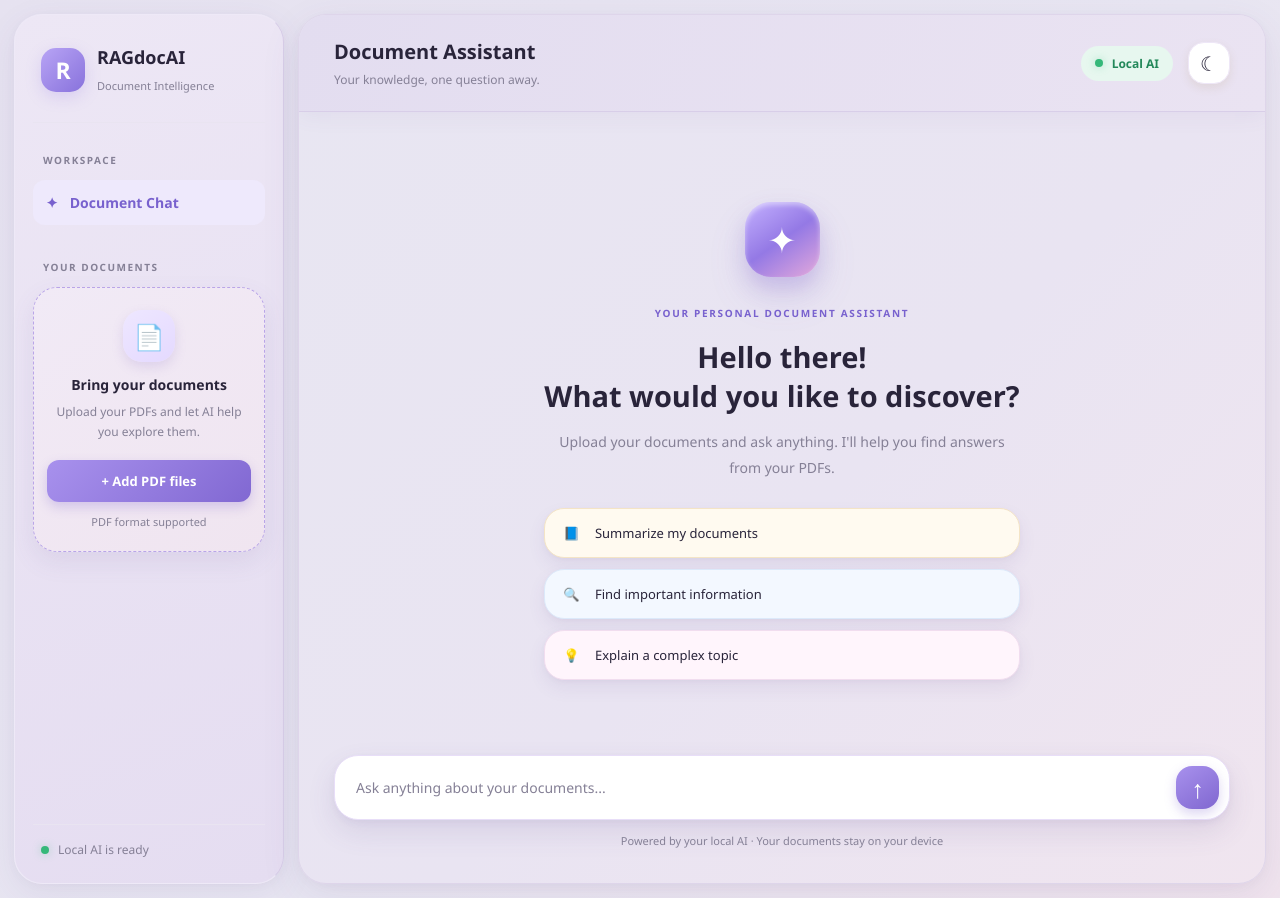
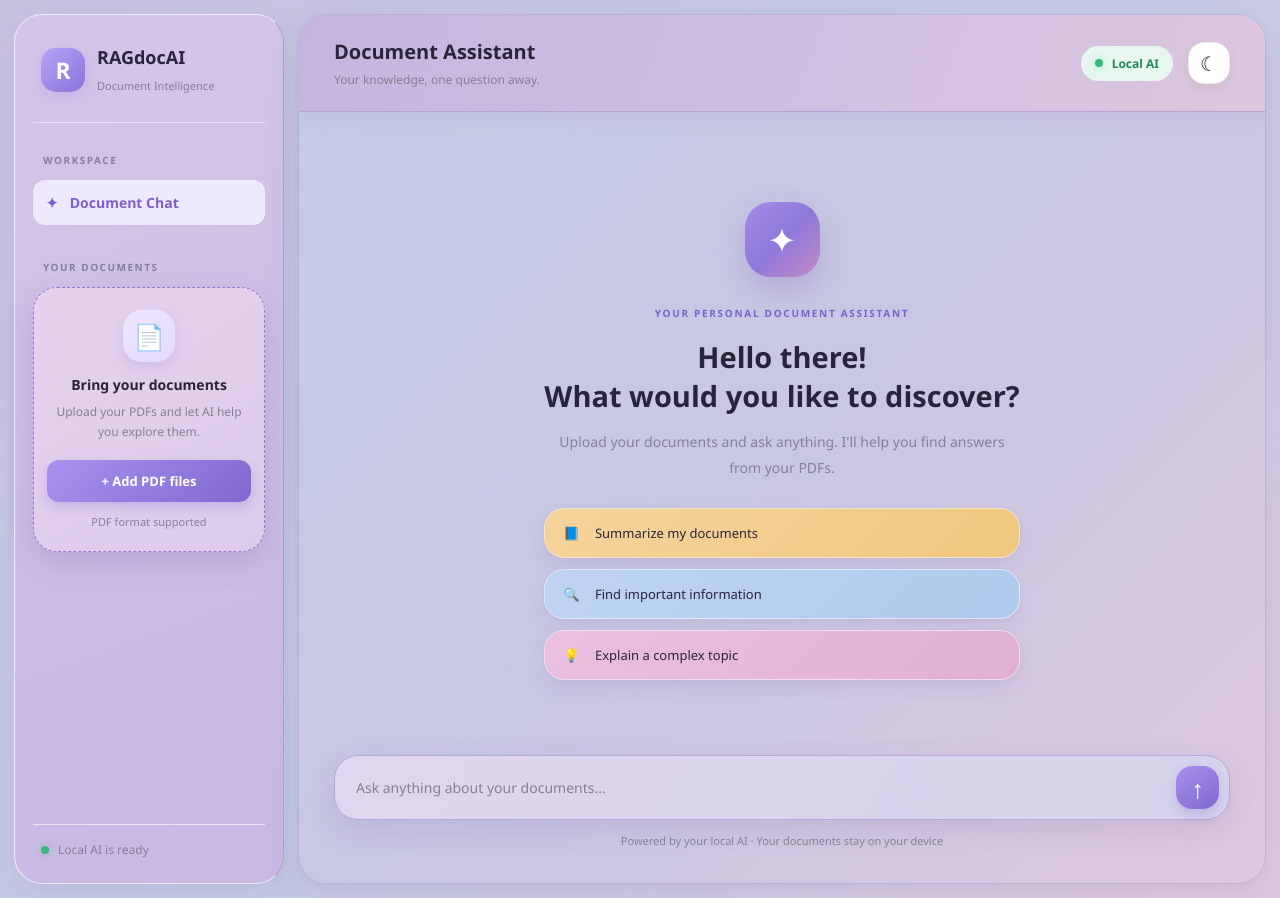
Before and after one commit to shadab-a43/RAGdocAI, a FastAPI app: page / in a window 1280 px wide. Run offline with FastAPI, Linux system fonts and the light colour scheme.

Commit message:
Update: style.css

```diff
--- a/static/style.css
+++ b/static/style.css
@@ -1515,3 +1515,169 @@ body:not(.dark-mode) .upload-card {
     border-color: #B9A5E8;
     box-shadow: 0 10px 25px rgba(112, 85, 160, 0.10);
 }
+
+
+/* =====================================
+   RAGdocAI - ENHANCED LIGHT THEME
+   ===================================== */
+
+body:not(.dark-mode) {
+    background: linear-gradient(
+        135deg,
+        #D9D0EC 0%,
+        #D8DDF0 50%,
+        #EAD3E5 100%
+    ) !important;
+}
+
+/* SIDEBAR */
+body:not(.dark-mode) .sidebar {
+    background: linear-gradient(
+        160deg,
+        #E5D9F2 0%,
+        #D8D0EC 100%
+    ) !important;
+    border-right: 1px solid #C6B5DF !important;
+}
+
+/* MAIN WORKSPACE */
+body:not(.dark-mode) .main-content {
+    background: linear-gradient(
+        135deg,
+        #DDD9EF 0%,
+        #D9E0F1 48%,
+        #EBD9E9 100%
+    ) !important;
+    border: 1px solid #CEC2E3 !important;
+}
+
+/* TOPBAR */
+body:not(.dark-mode) .topbar {
+    background: linear-gradient(
+        110deg,
+        #D8CDEB,
+        #DCD8EF,
+        #E9D7E9
+    ) !important;
+    border-bottom: 1px solid #C9B9DE !important;
+}
+
+/* UPLOAD CARD */
+body:not(.dark-mode) .upload-card {
+    background: linear-gradient(
+        145deg,
+        #EDE0F5,
+        #E8D8F0,
+        #DFD9F2
+    ) !important;
+    border: 1.5px dashed #9E83D6 !important;
+    box-shadow: 0 12px 28px rgba(105, 76, 160, 0.16) !important;
+}
+
+/* CHAT SUGGESTIONS */
+body:not(.dark-mode) .suggestion:nth-child(1) {
+    background: linear-gradient(135deg, #FFE3B5, #e7cba3) !important;
+}
+
+body:not(.dark-mode) .suggestion:nth-child(2) {
+    background: linear-gradient(135deg, #D1E3FF, #BCD5FA) !important;
+}
+
+body:not(.dark-mode) .suggestion:nth-child(3) {
+    background: linear-gradient(135deg, #F5D2EB, #EDBFE0) !important;
+}
+
+/* QUESTION INPUT */
+body:not(.dark-mode) .question-area {
+    background: linear-gradient(
+        120deg,
+        #F1E9FA,
+        #E7E3F6
+    ) !important;
+    border: 1px solid #C8B7E3 !important;
+    box-shadow: 0 10px 28px rgba(100, 75, 150, 0.14) !important;
+}
+
+/* WELCOME ICON */
+body:not(.dark-mode) .welcome-icon {
+    background: linear-gradient(
+        135deg,
+        #A88BE8,
+        #8D78D9,
+        #C58BCB
+    ) !important;
+    box-shadow: 0 12px 28px rgba(120, 85, 180, 0.25) !important;
+}
+
+
+
+/* RAGdocAI - RICH PASTEL LIGHT THEME */
+
+body:not(.dark-mode) {
+    background: linear-gradient(
+        135deg,
+        #C9C3E0,
+        #C4CBE4,
+        #DEC8DF
+    ) !important;
+}
+
+body:not(.dark-mode) .sidebar {
+    background: linear-gradient(
+        160deg,
+        #D4C5E8,
+        #C9B8E2
+    ) !important;
+    border-right: 1px solid #B5A2D1 !important;
+}
+
+body:not(.dark-mode) .main-content {
+    background: linear-gradient(
+        135deg,
+        #C4CBE4 0%,
+        #C9C7E2 55%,
+        #DEC8DF 100%
+    ) !important;
+    border: 1px solid #B9B3D7 !important;
+}
+
+body:not(.dark-mode) .topbar {
+    background: linear-gradient(
+        110deg,
+        #C5B5DE,
+        #D0BFE1,
+        #DCC6DF
+    ) !important;
+    border-bottom: 1px solid #B7A4D0 !important;
+}
+
+body:not(.dark-mode) .upload-card {
+    background: linear-gradient(
+        145deg,
+        #E5D3ED,
+        #DCCBEA
+    ) !important;
+    border: 1.5px dashed #9679CC !important;
+    box-shadow: 0 12px 28px rgba(85, 65, 140, 0.18) !important;
+}
+
+body:not(.dark-mode) .question-area {
+    background: linear-gradient(
+        120deg,
+        #E0D6EF,
+        #D5D3EB
+    ) !important;
+    border: 1px solid #B9A7D7 !important;
+}
+
+body:not(.dark-mode) .suggestion:nth-child(1) {
+    background: linear-gradient(135deg, #F5D49C, #F0C77F) !important;
+}
+
+body:not(.dark-mode) .suggestion:nth-child(2) {
+    background: linear-gradient(135deg, #BFD4F2, #AFC9EC) !important;
+}
+
+body:not(.dark-mode) .suggestion:nth-child(3) {
+    background: linear-gradient(135deg, #EBC1DF, #DFAFD3) !important;
+}
```
